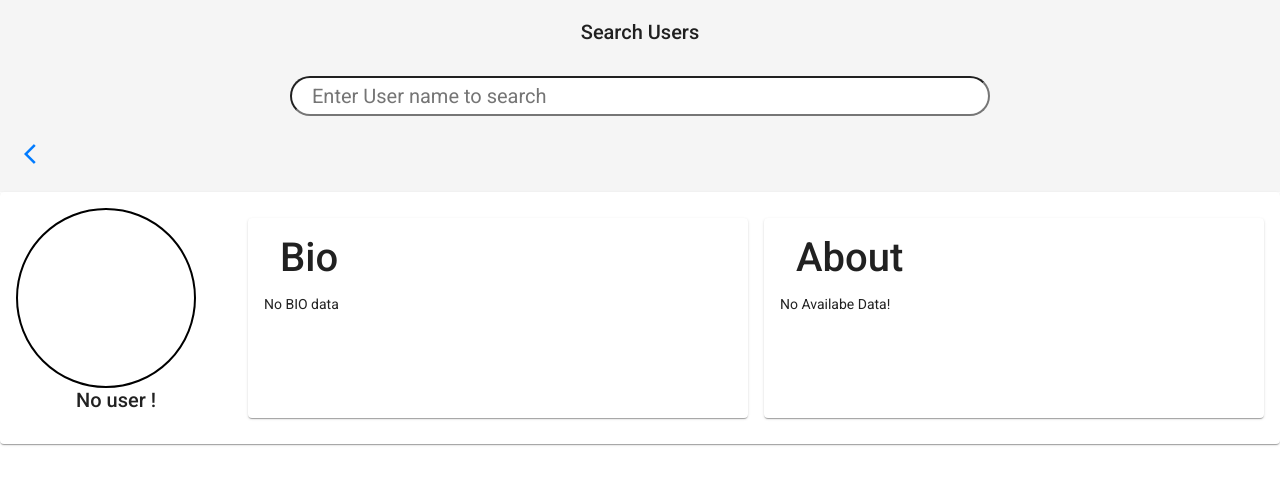
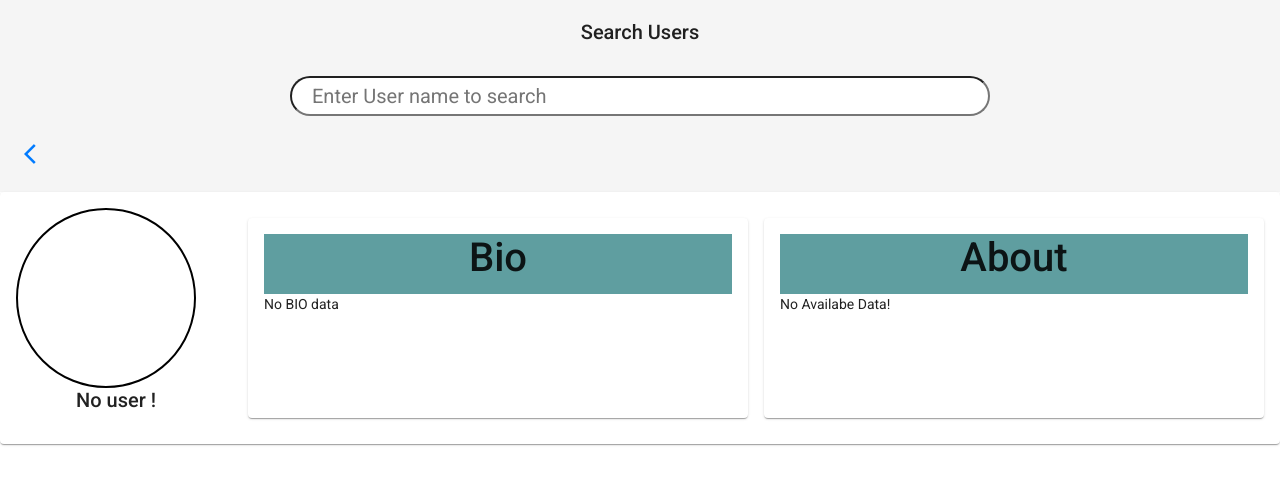
Before and after one commit to IsaiahKe/Angular-Github, an Angular app: page /user in a window 1280 px wide. Shown: the top 484 px of the page. Built offline with nearby package versions, Linux system fonts and the light colour scheme.

Commit message:
Update strucure

```diff
--- a/src/app/components/home/home.component.css
+++ b/src/app/components/home/home.component.css
@@ -22,7 +22,7 @@
     height: 60px;width:100%;justify-content: space-between;align-items: center;text-align: center;
 }
 .head{
-    justify-content: center;
+    justify-content: center;background-color: cadetblue;width: 100%;text-align: center;
 }
 .end{
     justify-content: flex-end;
--- a/src/app/components/home/home.component.html
+++ b/src/app/components/home/home.component.html
@@ -18,7 +18,7 @@
         </div>
 
         <mat-card class="bio">
-            <mat-card-header>
+            <mat-card-header class="head">
                 <mat-card-title>
                     <h1>Bio</h1>
                 </mat-card-title>
@@ -26,7 +26,7 @@
             <mat-card-content>{{user.bio}}</mat-card-content>
         </mat-card>
         <mat-card class="bio">
-            <mat-card-header>
+            <mat-card-header class="head">
                 <mat-card-title>
                     <h1>
                         About
@@ -48,7 +48,7 @@
 </mat-card>
 <div fxLayout="row wrap" fxLayoutGap="10px" class="prof">
     <mat-card class="content" *ngFor='let repo of repoData;'>
-        <mat-card-header>
+        <mat-card-header class="head">
             <mat-card-title>
                 {{repo.name}}
             </mat-card-title>
--- a/src/app/components/user/user.component.css
+++ b/src/app/components/user/user.component.css
@@ -22,7 +22,7 @@
     height: 60px;width:100%;justify-content: space-between;align-items: center;text-align: center;
 }
 .head{
-    justify-content: center;
+    justify-content: center;background-color: cadetblue;width: 100%;text-align: center;
 }
 .end{
     justify-content: flex-end;
--- a/src/app/components/user/user.component.html
+++ b/src/app/components/user/user.component.html
@@ -27,7 +27,7 @@
         </div>
         <h5></h5>
         <mat-card class="bio">
-            <mat-card-header>
+            <mat-card-header class="head">
                 <mat-card-title>
                     <h1>Bio</h1>
                 </mat-card-title>
@@ -36,7 +36,7 @@
             <mat-card-content *ngIf='!user.bio'>No BIO data</mat-card-content>
         </mat-card>
         <mat-card class="bio">
-            <mat-card-header>
+            <mat-card-header class="head">
                 <mat-card-title>
                     <h1>
                         About
@@ -55,9 +55,9 @@
 </mat-card>
 <div fxLayout="row wrap" fxLayoutGap="10px" class="prof">
     <mat-card class="content" *ngFor='let repo of repoData;'>
-        <mat-card-header>
+        <mat-card-header class="head">
             <mat-card-title>
-                {{repo.name}}
+                <h5>{{repo.name}}</h5>
             </mat-card-title>
         </mat-card-header>
         <mat-card-content class="bcontent">
--- a/src/app/services/git.service.ts
+++ b/src/app/services/git.service.ts
@@ -16,6 +16,8 @@ export class GitService {
   userRepoData:any=[];
   newUserData:any=[];
   newSearchUserData:any=[];
+  path='https://api.github.com/users/Isaiahke';
+  common= 'https://api.github.com/users/'
 
   constructor(private http:HttpClient) {
     this.user= new User('','',0,0,0,'','');
@@ -23,7 +25,7 @@ export class GitService {
    }
   getProfile(){
     let promise= new Promise<void>((resolve,reject)=>{
-      this.http.get<IUser>(`${environment.path}`).toPromise().then(response=>{
+      this.http.get<IUser>(this.path).toPromise().then(response=>{
         this.user.bio=response.bio;
         this.user.avatar_url=response.avatar_url;
         this.user.created_at=response.created_at;
@@ -36,7 +38,7 @@ export class GitService {
       },error=>{
         reject(error)
       })
-      this.http.get<any>(`${environment.path}`+'/repos').toPromise().then(response=>{
+      this.http.get<any>(this.path+'/repos').toPromise().then(response=>{
         for(let i=0;i<response.length;i++){
           this.newUserData= new Repo(this.repo.name=response[i].name,this.repo.html_url=response[i].html_url,this.repo.url=response[i].url,this.repo.language=response[i].language,this.repo.created_at=response[i].created_at,this.repo.description=response[i].description,this.repo.updated_at=response[i].updated_at,this.repo.clone_url=response[i].clone_url)
           this.repoData.push(this.newUserData)
@@ -52,7 +54,7 @@ export class GitService {
     searchUser(username:string){
 
     let promise= new Promise<void>((resolve,reject)=>{
-      this.http.get<IUser>(`${environment.common}`+username).toPromise().then(response=>{
+      this.http.get<IUser>(this.common+username).toPromise().then(response=>{
         this.user.bio=response.bio;
         this.user.avatar_url=response.avatar_url;
         this.user.created_at=response.created_at;
@@ -66,7 +68,7 @@ export class GitService {
         reject(error)
       })
 
-      this.http.get<any>(`${environment.common}`+username+'/repos').toPromise().then(response=>{
+      this.http.get<any>(this.common+username+'/repos').toPromise().then(response=>{
         this.newSearchUserData=[];
         for(let i=0;i<response.length;i++){
           this.newSearchUserData= new Repo(this.repo.name=response[i].name,this.repo.html_url=response[i].html_url,this.repo.url=response[i].url,this.repo.language=response[i].language,this.repo.created_at=response[i].created_at,this.repo.description=response[i].description,this.repo.updated_at=response[i].updated_at,this.repo.clone_url=response[i].clone_url)
--- a/src/environments/environment.ts
+++ b/src/environments/environment.ts
@@ -3,9 +3,7 @@
 // The list of file replacements can be found in `angular.json`.
 
 export const environment = {
-  production: false,
-  path: 'https://api.github.com/users/Isaiahke',
-  common: 'https://api.github.com/users/'
+  production: false
 };
 
 /*
```
